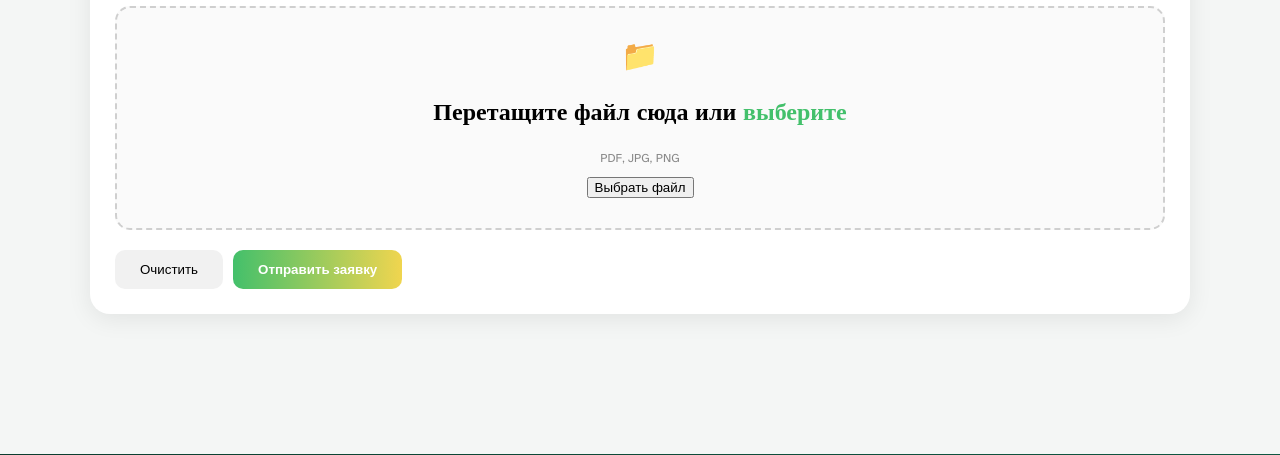
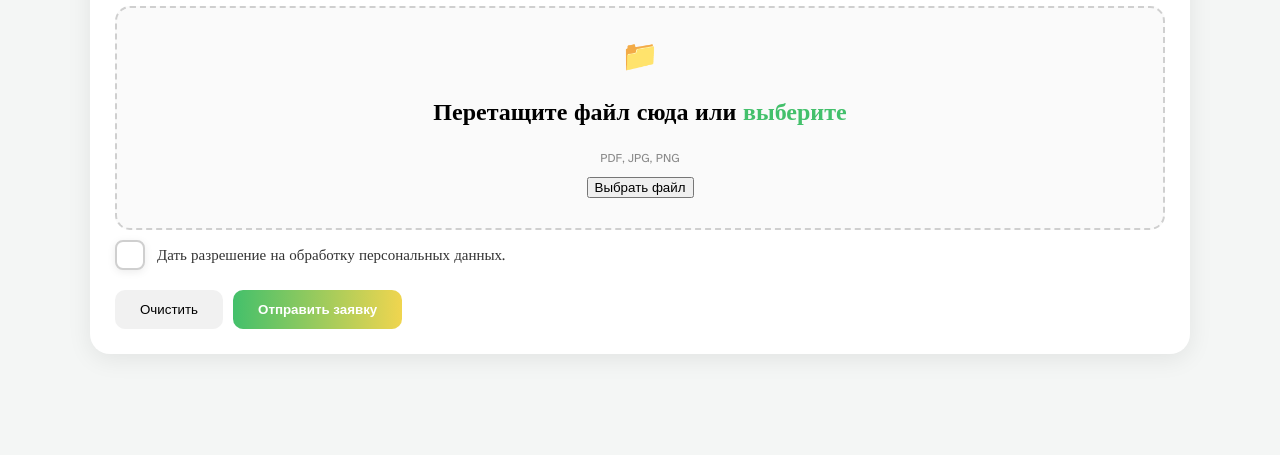
Before and after one commit to anakirohinahida-blip/Earth_site, a Django app: page /apple/ in a window 1280 px wide. Shown: the part 943-1398 px from the top of the page. Run offline with Django 5.2, Linux system fonts and the light colour scheme; a user stored in the database is signed in; tables that the repository leaves empty hold one stand-in row (values such as "Sample post").

Commit message:
checkbox

```diff
--- a/portal/templates/portal/apple.html
+++ b/portal/templates/portal/apple.html
@@ -111,7 +111,17 @@
 
                 <div id="fileName" class="file-name"></div>
             </div>
+            <label class="custom-checkbox">
+                <input type="checkbox">
 
+                <span class="checkmark">
+                    <svg viewBox="0 0 24 24">
+                        <path d="M5 13L10 18L19 7"></path>
+                    </svg>
+                </span>
+
+                <p>Дать разрешение на обработку персональных данных.</p>
+            </label>
             <div style="margin-top: 20px; display: flex; gap: 10px;">
                 <button type="reset" class="btn-light">
                     Очистить
--- a/portal/templates/portal/main.html
+++ b/portal/templates/portal/main.html
@@ -97,7 +97,7 @@
             <div class="admin-card">
                 <div class="admin-img"><img src="{% static 'portal/img/glava.png' %}" class="admin-img"></div>
                 <div class="admin-info">
-                    <h3>Хасанов Вадим Уралович</h3>
+                    <h3>Людмила Александровна Тыщенко</h3>
                     <p class="role">Глава Горноключевского городского поселения</p>
                     <p class="desc">Принятие постановлений администрации.</p>
                 </div>
--- a/static/portal/css/style.css
+++ b/static/portal/css/style.css
@@ -217,6 +217,92 @@ html {
     align-items: center;
     justify-content: center;
     font-size: 20px;
+}
+
+.custom-checkbox{
+    display:flex;
+    align-items:center;
+    gap:12px;
+    cursor:pointer;
+    user-select:none;
+    font-family:Arial, sans-serif;
+}
+
+.custom-checkbox input{
+    display:none;
+}
+
+.checkmark{
+    width:26px;
+    height:26px;
+    border:2px solid #cfcfcf;
+    border-radius:8px;
+    display:flex;
+    align-items:center;
+    justify-content:center;
+    background:#fff;
+    transition:all .35s ease;
+    position:relative;
+    overflow:hidden;
+    box-shadow:0 2px 8px rgba(0,0,0,0.08);
+}
+
+.checkmark::before{
+    content:'';
+    position:absolute;
+    inset:0;
+    background:linear-gradient(135deg,#47d764,#f0d548);
+    opacity:0;
+    transition:opacity .35s ease;
+}
+
+.checkmark svg{
+    width:16px;
+    height:16px;
+    z-index:2;
+    transform:scale(0);
+    transition:transform .3s ease;
+}
+
+.checkmark path{
+    fill:none;
+    stroke:white;
+    stroke-width:3;
+    stroke-linecap:round;
+    stroke-linejoin:round;
+}
+
+.custom-checkbox input:checked + .checkmark{
+    border-color:transparent;
+    transform:scale(1.08);
+    box-shadow:0 0 14px rgba(101, 212, 86, 0.45);
+}
+
+.custom-checkbox input:checked + .checkmark::before{
+    opacity:1;
+}
+
+.custom-checkbox input:checked + .checkmark svg{
+    transform:scale(1);
+    animation:pop .25s ease;
+}
+
+@keyframes pop{
+    0%{
+        transform:scale(0);
+    }
+    70%{
+        transform:scale(1.2);
+    }
+    100%{
+        transform:scale(1);
+    }
+}
+
+.custom-checkbox p{
+    margin:0;
+    font-size:15px;
+    color:#333;
 }
 
 .slider-btn {
```
Also changed, not shown: static/portal/img/glava.png, 1 other file.
